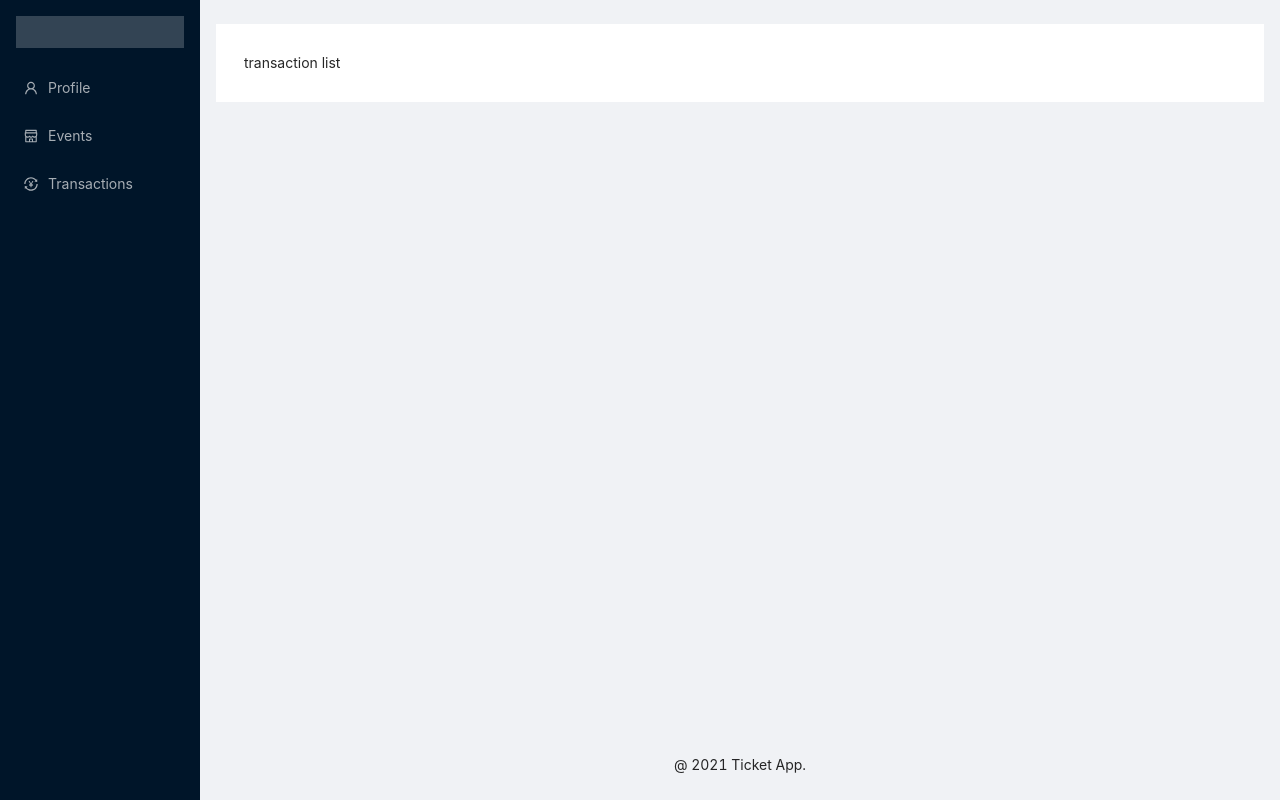
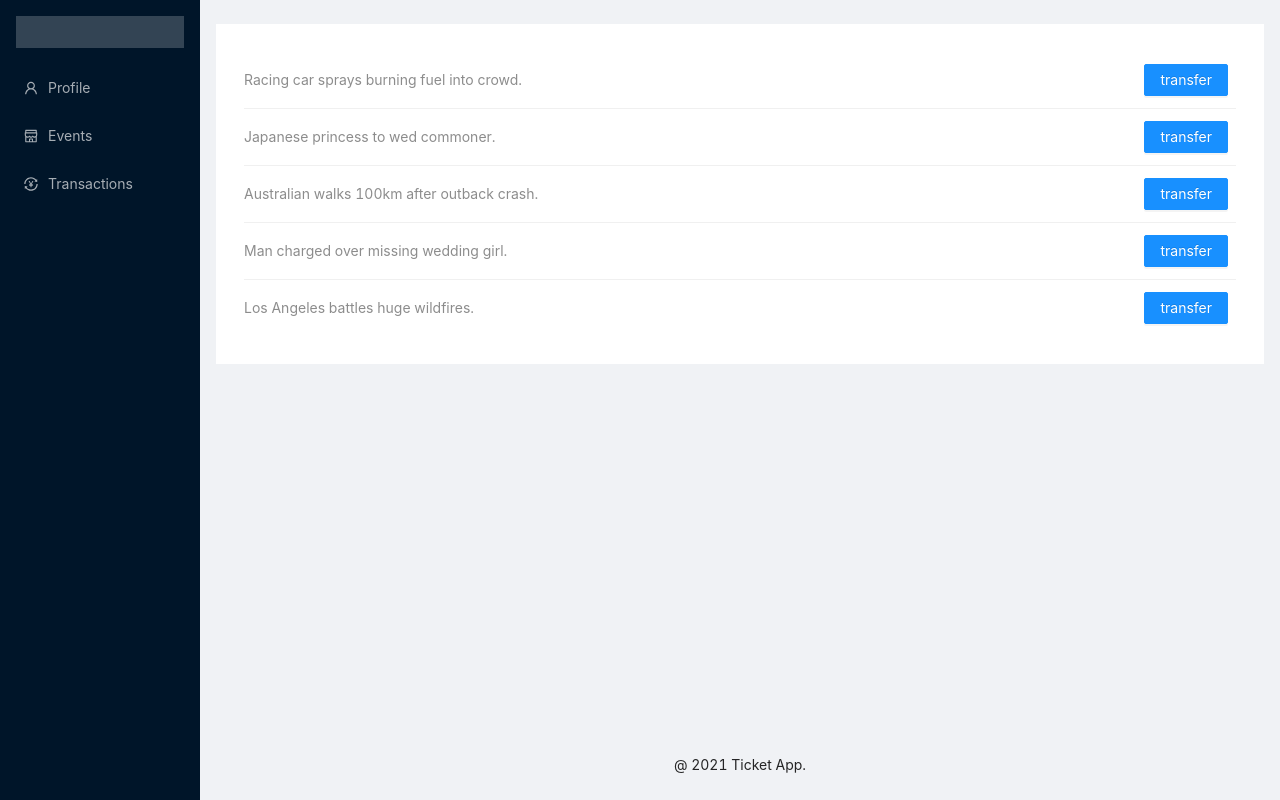
Before and after one commit to CS601-F21/project4-mialsy, a React (Create React App) app in the folder frontend/: page /transactions in a window 1280 px wide. Built offline with nearby package versions, Linux system fonts and the light colour scheme.

Commit message:
add backbone for transaction page and event page

```diff
--- a/frontend/src/components/EventList.js
+++ b/frontend/src/components/EventList.js
@@ -1,6 +1,29 @@
+import { List } from 'antd';
 import * as React from 'react';
+import { Link } from 'react-router-dom';
+
+const data = [
+    'Racing car sprays burning fuel into crowd.',
+    'Japanese princess to wed commoner.',
+    'Australian walks 100km after outback crash.',
+    'Man charged over missing wedding girl.',
+    'Los Angeles battles huge wildfires.',
+  ];
 
 const EventList = () => {
-    return (<div>event list </div>);
+    return (
+        <List
+            dataSource={data}
+            renderItem={(item) => (
+                <List.Item
+                    actions={[<Link to={`/event/${item}`}>view detail</Link>]}
+                >
+                    <List.Item.Meta
+                        title={<p>Title</p>}
+                        description={item}/>
+                </List.Item>
+            )}
+        />
+    );
 }
 export default EventList;
--- a/frontend/src/components/Profile.js
+++ b/frontend/src/components/Profile.js
@@ -7,7 +7,7 @@ const { Paragraph } = Typography;
 const Profile = () => {
     const [githubUsername] = useState("default user");
     const [name, setName] = useState('name');
-    const [editable, setEditable] = useState(false);
+    const [editable, setEditable] = useState(true);
     const toggleEditable = () => {
         setEditable(!editable);
     }
--- a/frontend/src/components/TransactionDetail.js
+++ /dev/null
@@ -1,6 +0,0 @@
-import * as React from 'react';
-
-const TransactionDetail = () => {
-    return (<div>transaction detail </div>);
-}
-export default TransactionDetail;
--- a/frontend/src/components/TransactionList.js
+++ b/frontend/src/components/TransactionList.js
@@ -1,6 +1,62 @@
-import * as React from 'react';
+import React, {useState} from 'react';
+import { Button, List, Modal } from 'antd';
+import TransferModalContent from './TransactionModalContent';
+
+const data = [
+    'Racing car sprays burning fuel into crowd.',
+    'Japanese princess to wed commoner.',
+    'Australian walks 100km after outback crash.',
+    'Man charged over missing wedding girl.',
+    'Los Angeles battles huge wildfires.',
+  ];
 
 const TransactionList = () => {
-    return (<div>transaction list </div>);
+    const [modalOpen, setModalOpen] = useState(false);
+    const [itemSelected, setItemSelected] = useState(null);
+
+    const handleCancel = () => {
+        setModalOpen(false);
+    };
+
+    const handleOk = () => {
+        setModalOpen(false);
+    }
+
+    const handleOnClick = (item) => {
+        setModalOpen(true);
+        setItemSelected(item);
+    }
+
+    return (
+        <>
+            <List
+                dataSource={data}
+                renderItem={(item) => (
+                    <List.Item
+                        actions={[<Button type="primary" onClick={() => {handleOnClick(item)}}>transfer</Button>]}
+                    >
+                        <List.Item.Meta
+                            description={item}/>
+                    </List.Item>
+                )}
+            />
+            <Modal
+                visible={modalOpen}
+                title={itemSelected}
+                onOk={handleOk}
+                onCancel={handleCancel}
+                footer={[
+                    <Button key="back" onClick={handleCancel}>
+                        cancel
+                    </Button>,
+                    <Button key="submit" type="primary" onClick={handleOk}>
+                        confirm transfer
+                    </Button>
+                ]}
+                >
+                <TransferModalContent item={itemSelected}/>
+            </Modal>
+        </>
+    );
 }
 export default TransactionList;
--- /dev/null
+++ b/frontend/src/components/TransactionModalContent.js
@@ -0,0 +1,11 @@
+
+import * as React from 'react';
+
+const TransferModalContent = (props) => {
+    return (
+        <div>
+            {props.item}
+        </div>
+    );
+}
+export default TransferModalContent;
```
